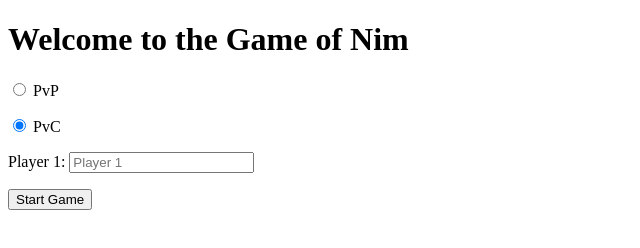
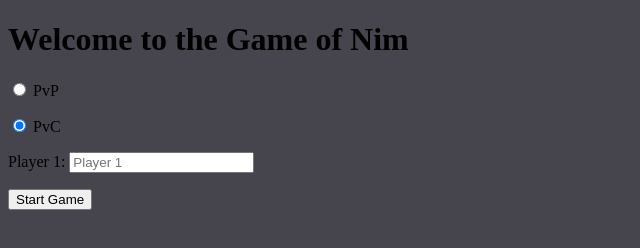
Before and after one commit to ProgramOwl/Pente, a plain HTML site: page index.html in a window 1280 px wide. Shown: the whole page, without its empty margins (0-640 px from the left). Drawn offline with Linux system fonts and the light colour scheme.

Commit message:
We Got Colors

```diff
--- a/index.html
+++ b/index.html
@@ -1,7 +1,7 @@
 <!Doctype html>
 <html>
 <head>
-	<link href='style.css' rel='stylesheet'/>
+	<link href='styles.css' rel='stylesheet'/>
 </head>
 	<body>
 		<div id='mainPanel'>
--- a/styles.css
+++ b/styles.css
@@ -0,0 +1,8 @@
+html {
+    --color-1: #000;
+    --color-2: #FFF;
+    --color-3: #00E3D8;
+    --color-4: #8A3119;
+    --color-5: #46444C;
+    background: var(--color-5);
+}
```
